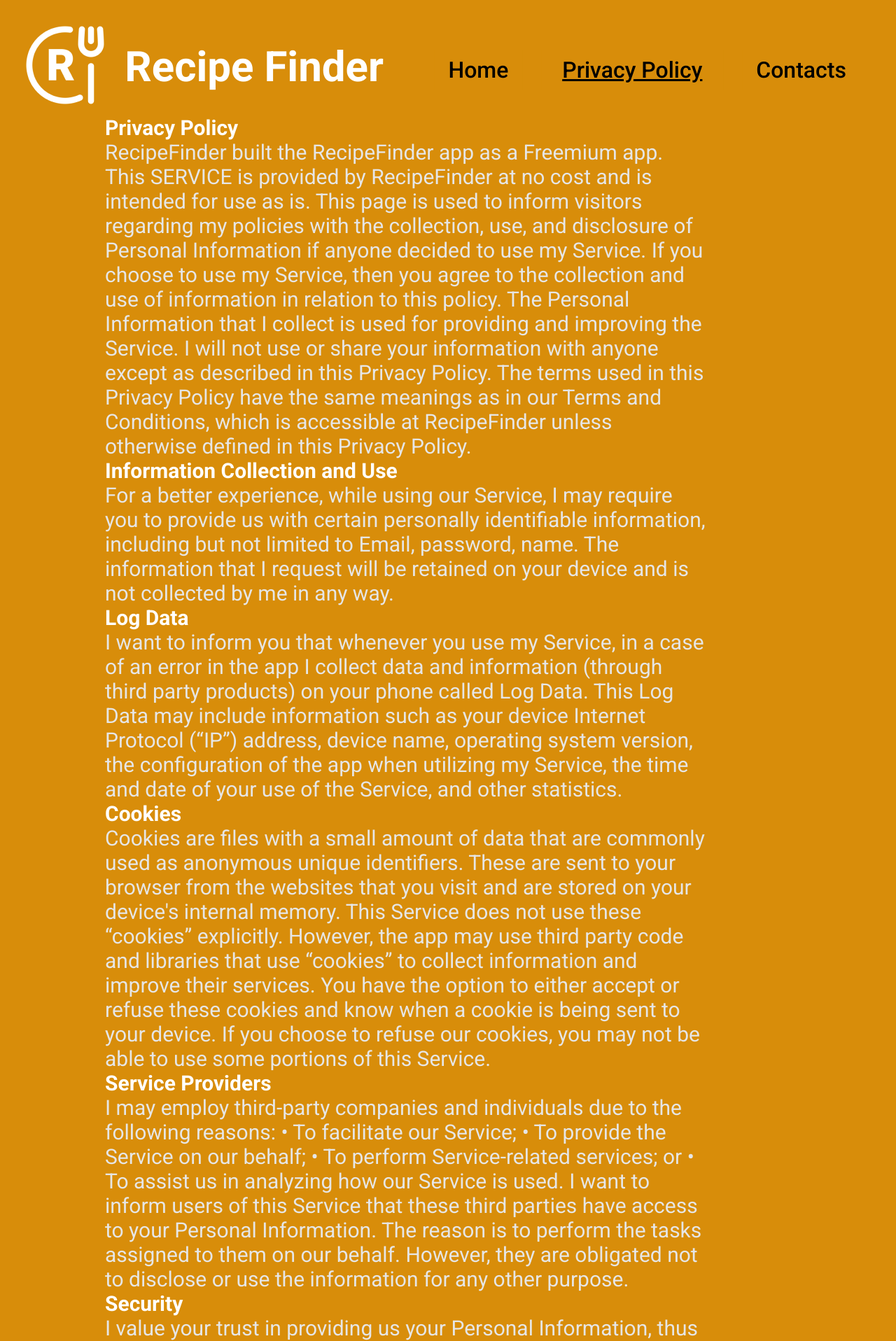
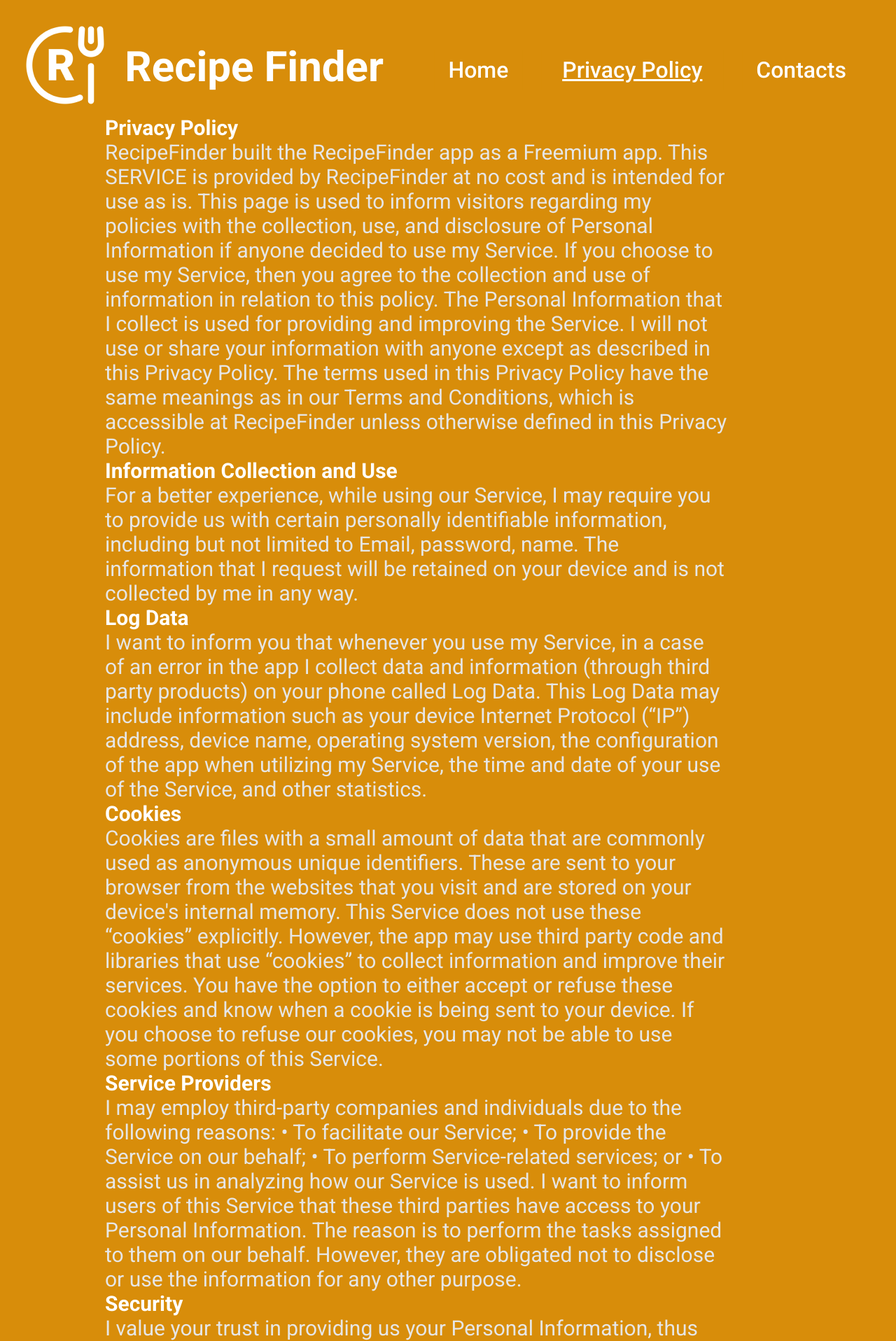
Before and after one commit to Natasha-rare/recipe-finder-website, a Flask app: page /policy in a window 1280 px wide. Shown: the top 1916 px of the page at 70% size. Run offline with Flask 2, Linux system fonts and the light colour scheme; lists and menus that the app fills with data are empty.

Commit message:
global update

```diff
--- a/static/css/base-css.css
+++ b/static/css/base-css.css
@@ -122,7 +122,7 @@
     }
 
     a:link{
-        color: black;
+        color: white;
         text-decoration: none;
     }
 
--- a/templates/footer.html
+++ b/templates/footer.html
@@ -1,5 +1,4 @@
 <footer>
-    <link rel="stylesheet" type="text/css" href='static/css/base-css.css'>
     <link href="https://fonts.googleapis.com/css2?family=Bellota+Text:wght@300&family=Quicksand:wght@300&display=swap" rel="stylesheet">
 
     <h6>
--- a/templates/privacyPolicy.html
+++ b/templates/privacyPolicy.html
@@ -10,7 +10,7 @@
     <title>Privacy Policy</title>
 </head>
 <link rel="stylesheet" type="text/css" href='static/css/base-css.css'>
-<body style=" background: #D88D0A; max-width: 900px; margin: 0; margin-right: 0; overflow-x: hidden;">
+<body style=" background: #D88D0A; max-width: 900px; margin: 0; margin-right: 0; overflow-x: hidden; height: 2100px;">
 <div class="main" style="transform: translate(10%,10%);">
     <img src="static/img/logologo.png" style="left: -5%; top: -5%; position: absolute;">
     <h1 style="left: 50px;
@@ -34,7 +34,7 @@
 </div>
 
 <div class="main">
-<h3 style=" width: 860px; left: 150px; top: 100px; text-align: left; color: #e6e6e6;">
+<h3 style=" width: 890px; left: 150px; top: 100px; text-align: left; color: #e6e6e6;">
     <br><b>Privacy Policy</b><br>
 RecipeFinder built the RecipeFinder app as a Freemium app. This SERVICE is provided by RecipeFinder at no cost and is intended for use as is.
 This page is used to inform visitors regarding my policies with the collection, use, and disclosure of Personal Information if anyone decided to use my Service.
@@ -64,7 +64,8 @@ These Services do not address anyone under the age of 13. I do not knowingly col
 I may update our Privacy Policy from time to time. Thus, you are advised to review this page periodically for any changes. I will notify you of any changes by posting the new Privacy Policy on this page.
 This policy is effective as of 2020-08-04
     <br><b>Contact Us</b><br>
-    If you have any questions or suggestions about my Privacy Policy, do not hesitate to contact me at <i>danielkhromov@gmail.com</i> or visit our<a href="/contacts">"Contacts"</a>page.</h3>
+    If you have any questions or suggestions about my Privacy Policy, do not hesitate to contact me at <i>danielkhromov@gmail.com</i> or visit
+    our<a href="/contacts" style="background: none;">"Contacts"</a>page.</h3>
 </div>
 </body>
 </html>
```
Also changed, not shown: templates/contacts.html (+10 -3 lines), templates/main.html (+5 -5 lines), static/img/instagram.png (added), static/img/twitter.png (added).
